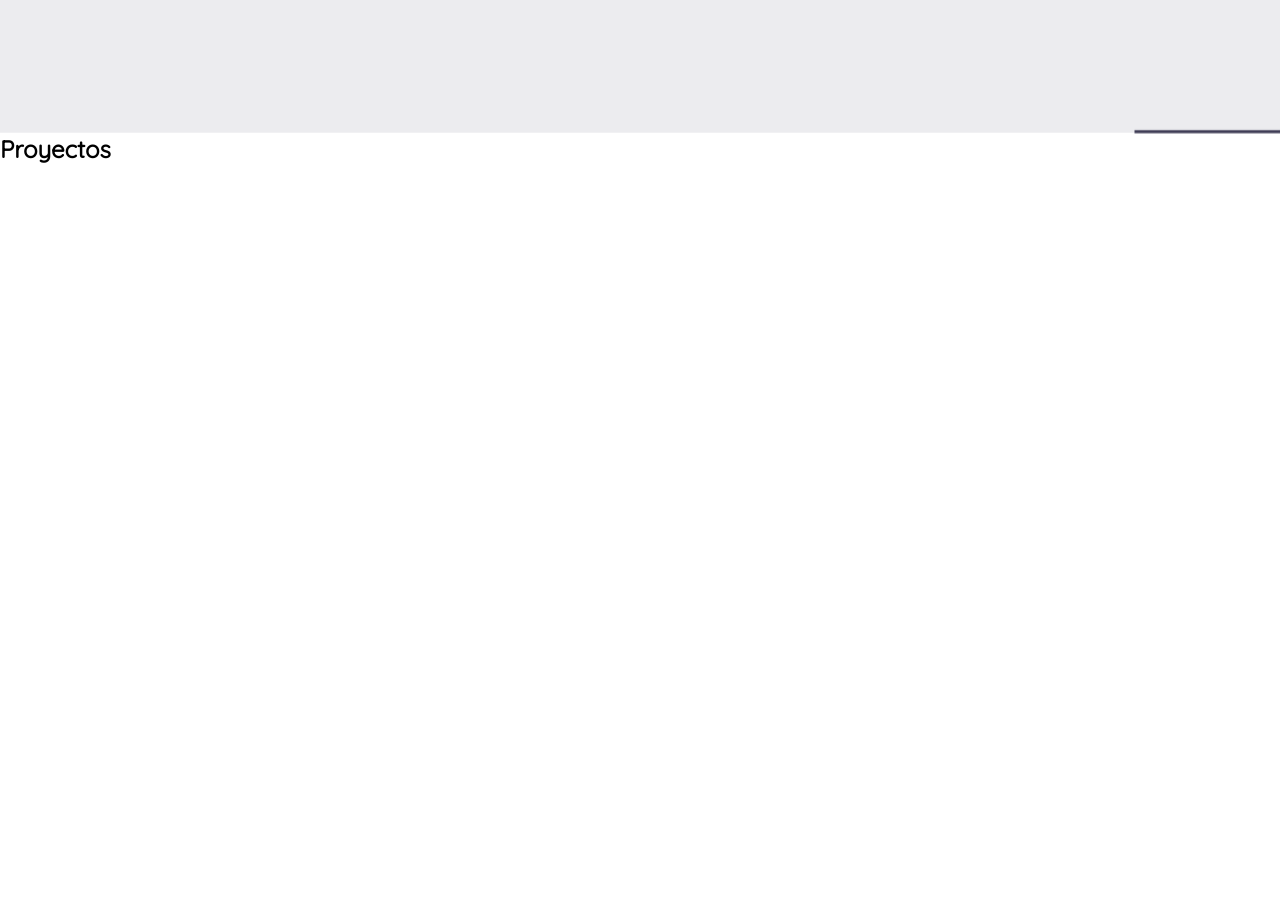
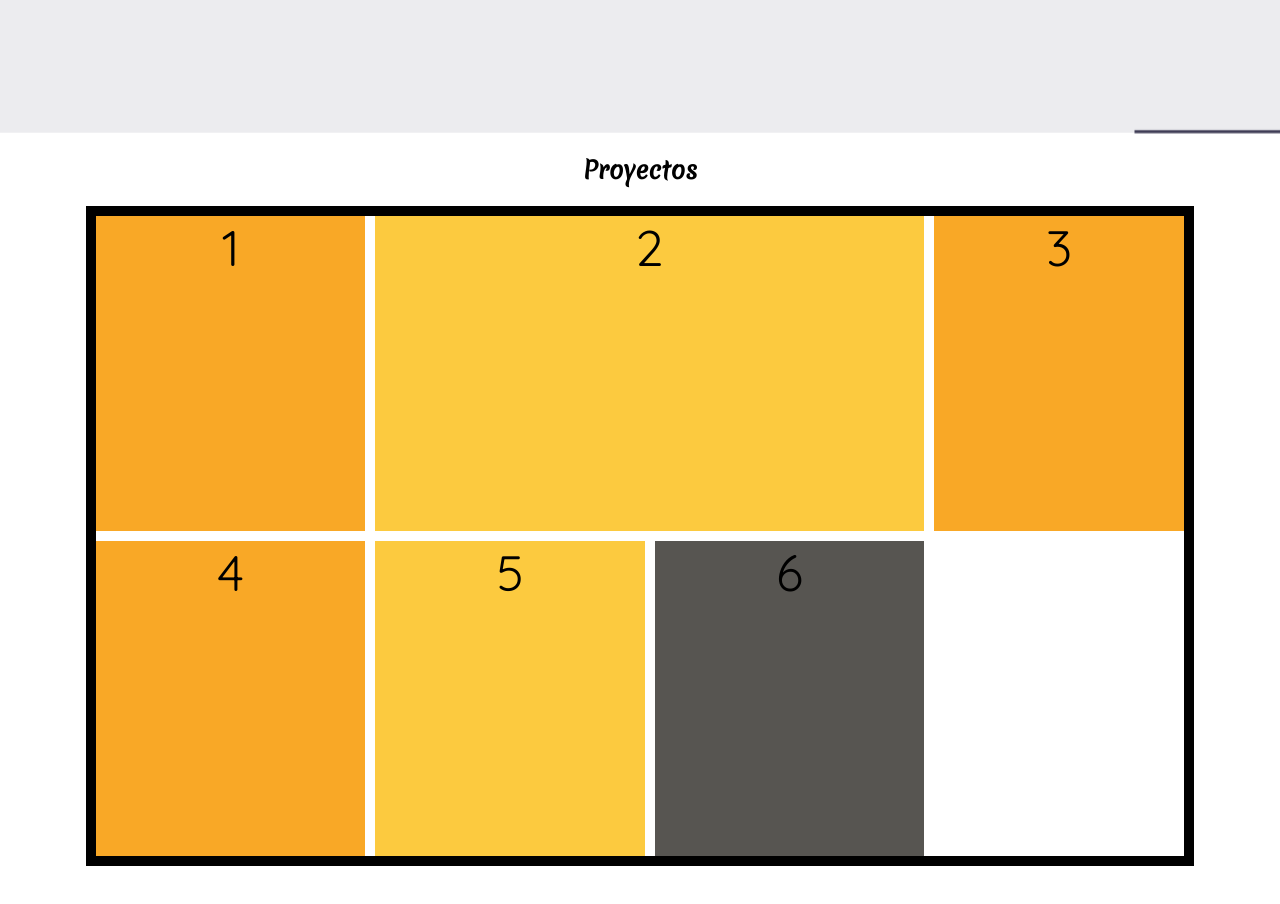
Before and after one commit to Crusiris/Crusiris-Portafolio, an Angular app: page /about in a window 1280 px wide. Shown: the part 2680-3584 px from the top of the page. Before the commit the page ends 2844 px from the top, so only its background shows below. Built offline with nearby package versions, Linux system fonts and the light colour scheme; a web font is replaced by a local one.

Commit message:
Posicionamiento de cajas con grillas

```diff
--- a/src/app/components/projects/projects.component.css
+++ b/src/app/components/projects/projects.component.css
@@ -0,0 +1,109 @@
+/*Fuente principal merienda */
+
+@import url('https://fonts.googleapis.com/css?family=Merienda&display=swap');
+
+/* *********** **********Contenedor general *********** ***********/
+
+.container-project {
+    width: 100vw;
+    height: 100vh;
+    display: flex;
+    flex-direction: column;
+    align-items: center;
+    margin-top: 1em;
+}
+
+
+/** *** ***** Titulo ***** *** **/
+
+.title {
+    width: 30%;
+    height: 5%;
+    display: flex;
+    flex-direction: row;
+    align-items: center;
+    justify-content: center;
+    font-family: 'Merienda', cursive;
+    margin-bottom: 1em;
+}
+
+
+/** *** ***** Sub contenedor ***** *** **/
+
+.subcontainer-project {
+    width: 85%;
+    height: 80%;
+    border: 10px solid;
+    text-align: center;
+    font-size: 50px;
+    display: grid;
+    grid-template-columns: repeat(3, 1fr) 250px;
+    grid-template-rows: repeat(2, 1fr);
+    grid-gap: 10px;
+    /*
+    display: flex;
+    justify-content: space-evenly;
+    flex-wrap: wrap;
+    align-items: center; */
+}
+
+
+/** *** ***** Primer proyecto ***** *** **/
+
+.project-one {
+    /* width: 30%;
+    height: 40%;
+     */
+    background: rgb(249, 168, 38);
+}
+
+
+/** *** ***** Segundo proyecto ***** *** **/
+
+.project-two {
+    /* width: 45%;
+    height: 40%;
+     */
+    background: rgb(252, 202, 63);
+    grid-column: 2/4;
+}
+
+
+/** *** ***** Tercer proyecto ***** *** **/
+
+.project-three {
+    /* width: 20%;
+    height: 40%;
+     */
+    background: rgb(249, 168, 38);
+}
+
+
+/** *** ***** Cuarto proyecto ***** *** **/
+
+.project-four {
+    /* width: 45%;
+    height: 40%;
+     */
+    background: rgb(249, 168, 38);
+}
+
+
+/** *** ***** QUinto proyecto ***** *** **/
+
+.project-five {
+    /* width: 30%;
+    height: 40%;
+    */
+    background: rgb(252, 202, 63);
+}
+
+
+/** *** ***** Sexto proyecto ***** *** **/
+
+.project-six {
+    /* width: 20%;
+    height: 40%;
+     */
+    background: rgb(87, 85, 81);
+}
--- a/src/app/components/projects/projects.component.html
+++ b/src/app/components/projects/projects.component.html
@@ -4,19 +4,22 @@
     </div>
     <div class="subcontainer-project">
         <div class="project-one">
-
+            1
         </div>
         <div class="project-two">
-
+            2
         </div>
         <div class="project-three">
-
+            3
+        </div>
+        <div class="project-four">
+            4
         </div>
         <div class="project-five">
-
+            5
         </div>
         <div class="project-six">
-
+            6
         </div>
     </div>
 </section>
```
